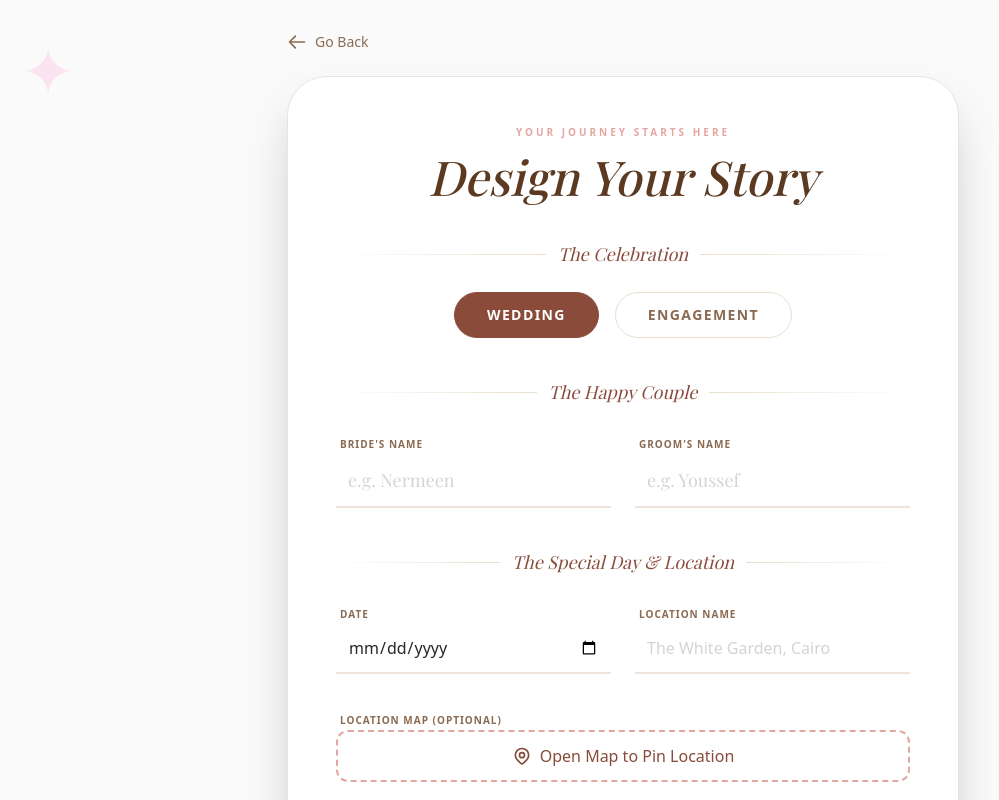
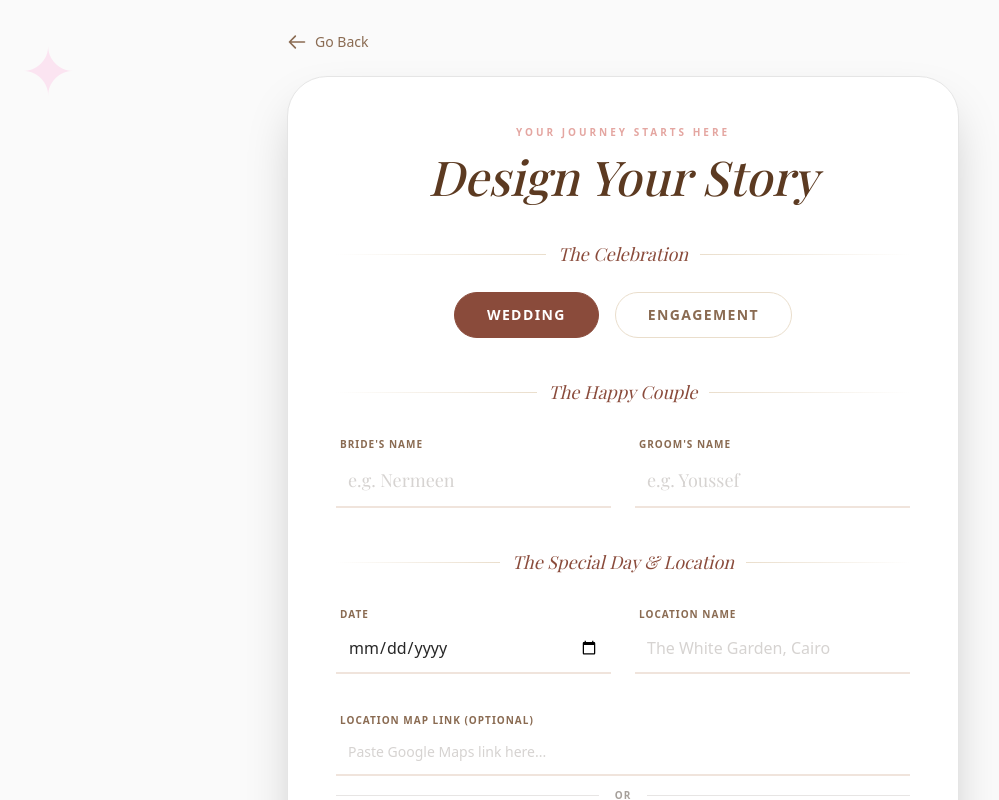
Before and after one commit to mahmoudfalous/wedding-invitation-, a Next.js app: page /create in a window 1280 px wide. Shown: the top 800 px of the page, without its empty margins (17-1016 px from the left). Built offline with nearby package versions, Linux system fonts and the light colour scheme; no server answers; a web font is replaced by a local one.

Commit message:
Use google maps iframe

```diff
--- a/app/components/MapPicker.tsx
+++ b/app/components/MapPicker.tsx
@@ -24,7 +24,12 @@ interface MapPickerProps {
 function SearchField() {
   const map = useMap();
   useEffect(() => {
-    const provider = new OpenStreetMapProvider();
+    const provider = new OpenStreetMapProvider({
+      params: {
+        'accept-language': 'ar,en',
+        addressdetails: 1,
+      }
+    });
     const searchControl = new (GeoSearchControl as any)({
       provider: provider,
       style: 'bar',
--- a/app/create/page.tsx
+++ b/app/create/page.tsx
@@ -262,7 +262,20 @@ export default function CreateWedding() {
               </div>
 
               <div className="space-y-2 pt-2">
-                <label className="text-[10px] uppercase tracking-widest font-bold text-[#8a6b52] ml-1">Location Map (Optional)</label>
+                <label className="text-[10px] uppercase tracking-widest font-bold text-[#8a6b52] ml-1">Location Map Link (Optional)</label>
+                <div className="flex flex-col gap-3">
+                  <input
+                    type="url"
+                    placeholder="Paste Google Maps link here..."
+                    className="w-full border-b-2 border-[#f0e4dc] focus:border-[#e4a6a1] bg-transparent p-3 outline-none transition-all placeholder:text-stone-300 text-sm"
+                    value={formData.locationUrl}
+                    onChange={(e) => setFormData({ ...formData, locationUrl: e.target.value })}
+                  />
+                  <div className="flex items-center gap-4">
+                    <div className="h-px flex-1 bg-stone-200"></div>
+                    <span className="text-[10px] text-stone-400 font-bold uppercase tracking-widest">OR</span>
+                    <div className="h-px flex-1 bg-stone-200"></div>
+                  </div>
                   <div className="flex items-center gap-4">
                     <button
                       type="button"
@@ -270,9 +283,9 @@ export default function CreateWedding() {
                       className="flex-1 py-3 px-4 rounded-xl border-2 border-dashed border-[#e4a6a1] text-[#8a4b3b] hover:bg-[#fcf9f6] transition-colors flex items-center justify-center gap-2 font-medium"
                     >
                       <svg className="w-5 h-5" fill="none" viewBox="0 0 24 24" stroke="currentColor"><path strokeLinecap="round" strokeLinejoin="round" strokeWidth={2} d="M17.657 16.657L13.414 20.9a1.998 1.998 0 01-2.827 0l-4.244-4.243a8 8 0 1111.314 0z" /><path strokeLinecap="round" strokeLinejoin="round" strokeWidth={2} d="M15 11a3 3 0 11-6 0 3 3 0 016 0z" /></svg>
-                    {formData.locationUrl ? 'Change Pinned Location' : 'Open Map to Pin Location'}
+                      Open Map to Pin Location
                     </button>
-                  {formData.locationUrl && (
+                    {formData.locationUrl && formData.locationUrl.includes('query=') && (
                       <button
                         type="button"
                         onClick={() => setFormData({ ...formData, locationUrl: '' })}
@@ -283,12 +296,7 @@ export default function CreateWedding() {
                       </button>
                     )}
                   </div>
-                {formData.locationUrl && (
-                  <p className="text-xs text-emerald-600 ml-1 font-medium flex items-center gap-1 mt-2">
-                    <svg className="w-3 h-3" fill="none" viewBox="0 0 24 24" stroke="currentColor"><path strokeLinecap="round" strokeLinejoin="round" strokeWidth={2} d="M5 13l4 4L19 7" /></svg>
-                    Location pinned successfully
-                  </p>
-                )}
+                </div>
               </div>
             </motion.div>
 
--- a/app/w/[slug]/AnimatedInvitation.tsx
+++ b/app/w/[slug]/AnimatedInvitation.tsx
@@ -325,14 +325,22 @@ export default function AnimatedInvitation({ wedding, theme }: Props) {
             </div>
           )}
 
-          <div className="w-full aspect-[4/3] sm:aspect-video rounded-3xl overflow-hidden shadow-2xl relative">
-            <motion.img
-              style={{ scale: scaleImage }}
-              src="https://images.unsplash.com/photo-1519225421980-715cb0215aed?q=80&w=2070&auto=format&fit=crop"
-              alt="Venue"
-              className="w-full h-full object-cover grayscale-[30%] origin-bottom"
-            />
-            <div className={`absolute inset-0 ${theme.bg} mix-blend-overlay opacity-30`}></div>
+          <div className="w-full aspect-[4/3] sm:aspect-video rounded-3xl overflow-hidden shadow-2xl relative bg-stone-200">
+            <iframe
+              src={(() => {
+                let q = wedding.location;
+                if (wedding.location_url && wedding.location_url.includes('query=')) {
+                  const m = wedding.location_url.match(/query=([^&]+)/);
+                  if (m && m[1]) q = m[1];
+                }
+                return `https://maps.google.com/maps?q=${encodeURIComponent(q)}&t=&z=14&ie=UTF8&iwloc=&output=embed`;
+              })()}
+              className="w-full h-full border-0 grayscale-[20%]"
+              allowFullScreen
+              loading="lazy"
+              referrerPolicy="no-referrer-when-downgrade"
+            ></iframe>
+            <div className={`absolute inset-0 ${theme.bg} mix-blend-overlay opacity-30 pointer-events-none`}></div>
           </div>
         </motion.div>
       </section>
```
Lines whose indentation alone changed are shown as unchanged.
